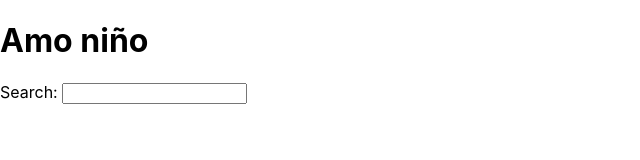
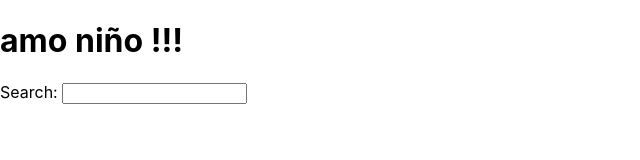
Before and after one commit to dominguezcelada/hacker-stories, a React (Create React App) app: page / in a window 1280 px wide. Shown: the top 160 px of the page, without its empty margins (0-640 px from the left). Built offline with nearby package versions, Linux system fonts and the light colour scheme.

Commit message:
feat(react-jsx): print array messages consecutively under h1

```diff
--- a/src/App.js
+++ b/src/App.js
@@ -2,13 +2,17 @@ import React from 'react';
 
 import './App.css';
 
-const getTitle = (title) => title;
+const messages = [
+  'amo',
+  'niño',
+  '!!!'
+]
 
 function App() {
   return (
     <div>
       <h1>
-        {getTitle('Amo niño')}
+        {messages.join(' ')}
       </h1>
       <label htmlFor="search">Search: </label>
       <input id="search" type="text" />
```
